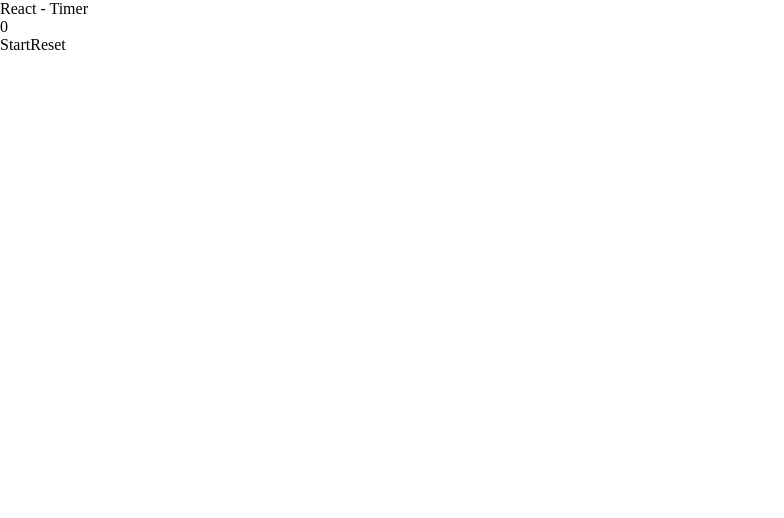
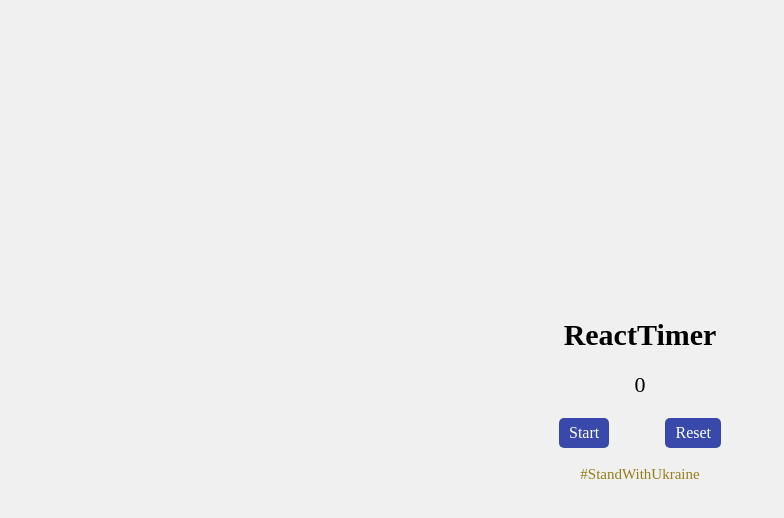
Before and after one commit to gartnoire/react-timer, a React (Create React App) app: page / in a window 1280 px wide. Shown: the top 518 px of the page, without its empty margins (0-784 px from the left). Built offline with nearby package versions, Linux system fonts and the light colour scheme.

Commit message:
added: project styling, corrected formatting

```diff
--- a/src/App.js
+++ b/src/App.js
@@ -1,4 +1,4 @@
-import Timer from "./components/Timer/Timer";
+import Timer from './components/Timer/Timer';
 
 function App() {
   return (
--- a/src/components/Timer/Timer.jsx
+++ b/src/components/Timer/Timer.jsx
@@ -1,4 +1,5 @@
-import React, { useState, useEffect, useRef } from "react";
+import React, { useState, useEffect, useRef } from 'react';
+import TimerCSS from './Timer.module.css';
 
 function Timer() {
   const [count, setCount] = useState(setDefaultValue());
@@ -6,7 +7,7 @@ function Timer() {
   const timerIdRef = useRef(null);
 
   function setDefaultValue() {
-    const useCount = localStorage.getItem("count");
+    const useCount = localStorage.getItem('count');
 
     return useCount ? +useCount : 0;
   }
@@ -20,7 +21,7 @@ function Timer() {
     setCount(0);
   };
 
-  useEffect(() => localStorage.setItem("count", count), [count]);
+  useEffect(() => localStorage.setItem('count', count), [count]);
 
   useEffect(() => {
     if (isCounting) {
@@ -36,15 +37,24 @@ function Timer() {
   });
 
   return (
-    <section className="Timer">
-      <h1>React - Timer</h1>
-      <h3>{count}</h3>
-      {!isCounting ? (
-        <button onClick={handleStart}>Start</button>
-      ) : (
-        <button onClick={handleStop}>Stop</button>
-      )}
-      <button onClick={handleReset}>Reset</button>
+    <section className={TimerCSS.timer}>
+      <h1 className={TimerCSS.title}>ReactTimer</h1>
+      <h3 className={TimerCSS.count}>{count}</h3>
+      <div className={TimerCSS.btns}>
+        {!isCounting ? (
+          <button className={TimerCSS.btn} onClick={handleStart}>
+            Start
+          </button>
+        ) : (
+          <button className={TimerCSS.btn} onClick={handleStop}>
+            Stop
+          </button>
+        )}
+        <button className={TimerCSS.btn} onClick={handleReset}>
+          Reset
+        </button>
+      </div>
+      <p className={TimerCSS.text}>#StandWithUkraine</p>
     </section>
   );
 }
--- /dev/null
+++ b/src/components/Timer/Timer.module.css
@@ -0,0 +1,44 @@
+.btn {
+  background-color: var(--blue);
+  color: var(--white);
+  padding: 6px 10px;
+  border-radius: 5px;
+  transition: all 0.3s ease-in-out;
+}
+
+.btn:hover {
+  background-color: var(--blue-hvr);
+}
+
+.btns {
+  width: 100%;
+  display: flex;
+  justify-content: space-between;
+  max-width: 162px;
+}
+
+.timer {
+  height: 100vh;
+  display: flex;
+  flex-direction: column;
+  align-items: center;
+  justify-content: center;
+}
+
+.title {
+  font-size: 30px;
+  font-weight: 700;
+  margin-bottom: 20px;
+}
+
+.count {
+  font-size: 22px;
+  font-weight: 500;
+  margin-bottom: 20px;
+}
+
+.text {
+  margin-top: 18px;
+  font-size: 15px;
+  color: #977e1c;
+}
--- a/src/styles/index.css
+++ b/src/styles/index.css
@@ -1 +1,2 @@
 @import url("reset.css");
+@import url("variables.css");
--- a/src/styles/reset.css
+++ b/src/styles/reset.css
@@ -14,6 +14,7 @@ body {
   height: 100%;
   min-width: 320px;
   min-height: 100%;
+  background-color: var(--gray);
 }
 
 ul,
--- /dev/null
+++ b/src/styles/variables.css
@@ -0,0 +1,7 @@
+:root {
+  --blue: #3949ab;
+  --blue-hvr: #5c6bc0;
+  --blue-ocean: #8c9eff;
+  --white: #fff;
+  --gray: #f0f0f0;
+}
```
Also changed, not shown: src/index.js (+5 -5 lines), .prettierrc.json (added), src/assets/standwithukraine.png (added).
